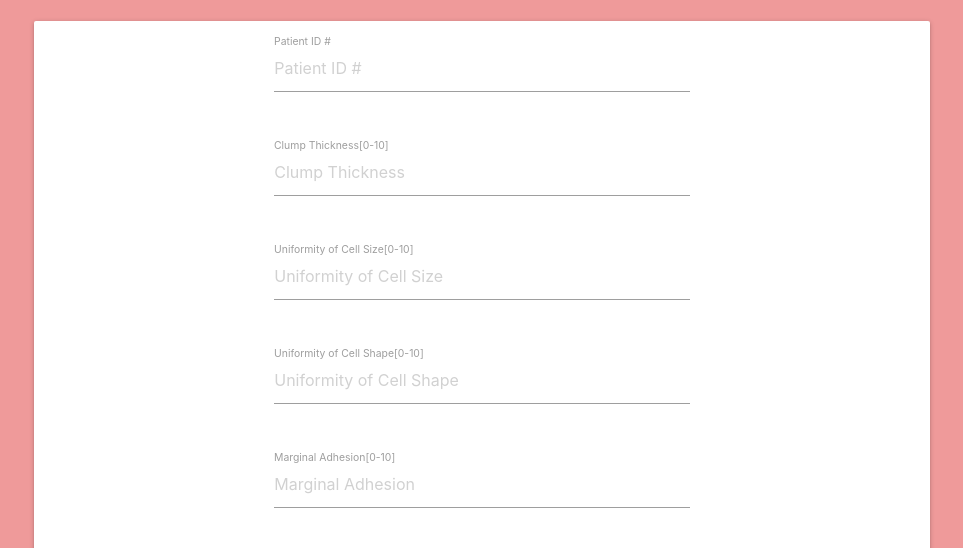
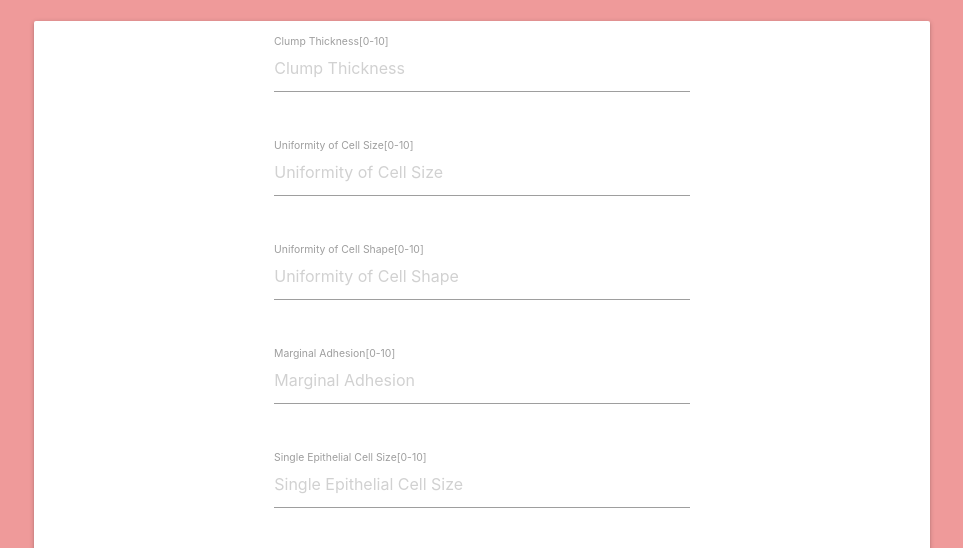
Before and after one commit to ishan22/score_data_test, a website: page cancer_form.html in a window 1280 px wide. Shown: the part 185-733 px from the top of the page, without its empty margins (158-1121 px from the left). Drawn offline with nearby package versions, Linux system fonts and the light colour scheme.

Commit message:
Remove patientID field

```diff
--- a/cancer_form.html
+++ b/cancer_form.html
@@ -17,12 +17,6 @@
         <h1 class="center align">Breast Cancer Diagnosis Form</h1>
         <div style="padding: 10px;" class="card row">
    <form action="http://localhost:8080/cancerApp" method="post" class="col s12">
-     <div class="row">
-       <div class="input-field col s6 offset-s3">
-         <input placeholder="Patient ID #" name="patient_id" id="patient_id" type="number">
-         <label for="patient_id"><font size="2.5">Patient ID #</font></label>
-       </div>
-     </div>
      <div class="row">
        <div class="input-field col s6 offset-s3">
          <input placeholder="Clump Thickness" name="clump" id="clump" type="number" min="0" max="10" class="validate">
```
Also changed, not shown: benign.html (+1 -1 lines), malignant.html (+1 -1 lines).
